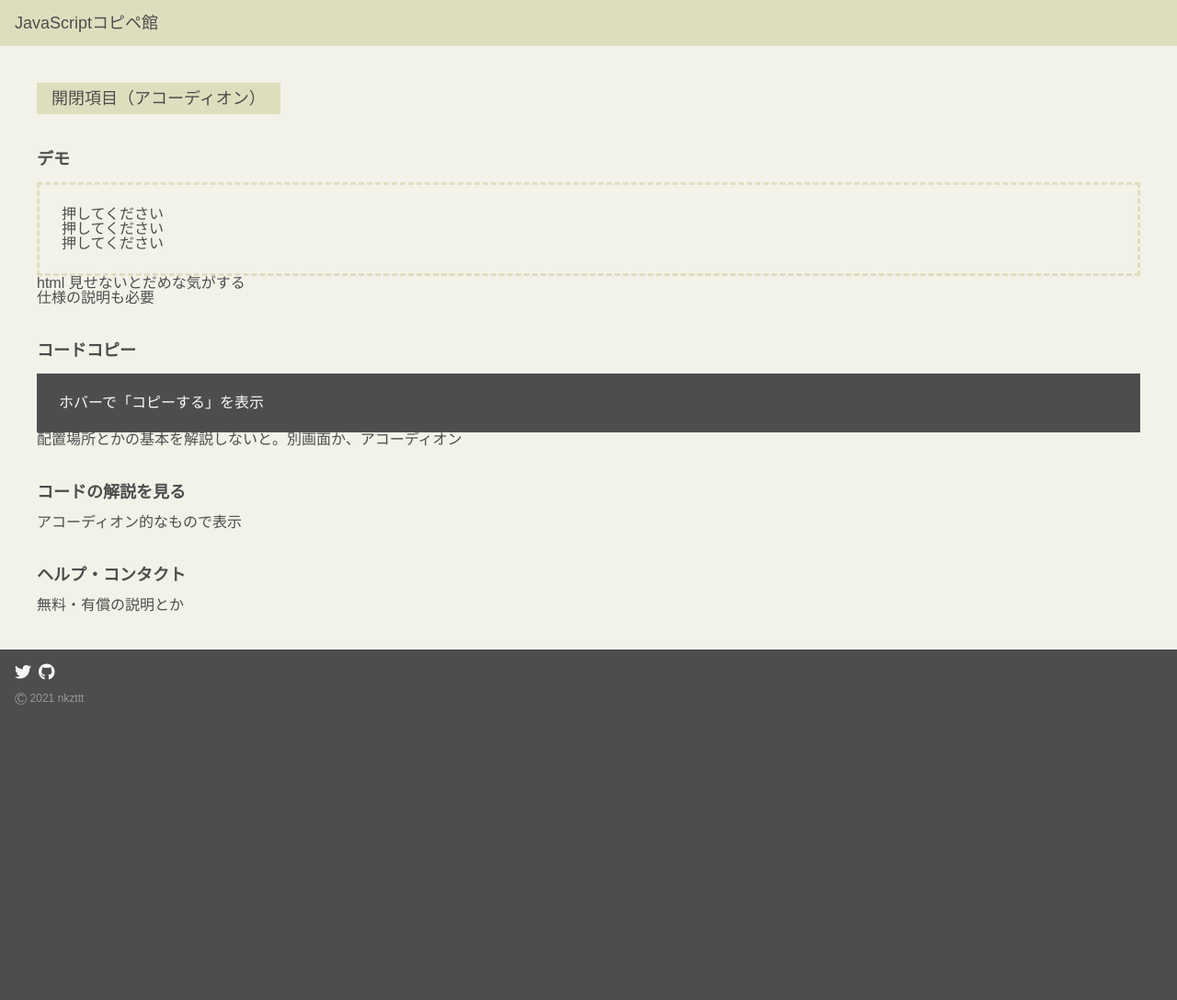
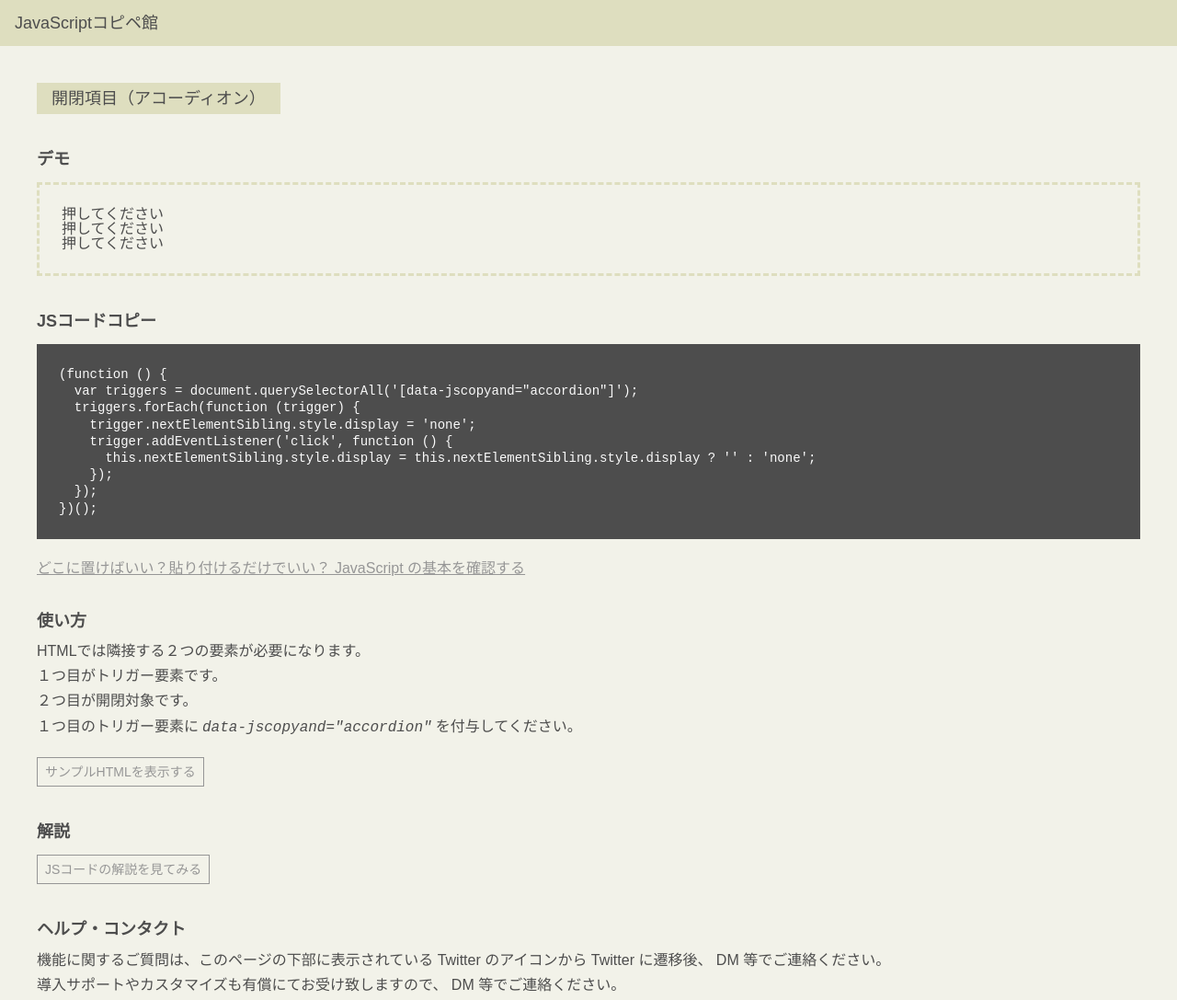
Before and after one commit to nkzttt/jscopyand, a website: page items/accordion.html in a window 1280 px wide. Shown: the top 1087 px of the page at 92% size. Before the commit the page ends 800 px from the top, so only its background shows below. Drawn offline with Linux system fonts and the light colour scheme; some packages are replaced by stand-ins of ours.

Commit message:
added contents for item page.

```diff
--- a/items/accordion.html
+++ b/items/accordion.html
@@ -18,38 +18,67 @@
     <h1 class="main__title">開閉項目（アコーディオン）</h1>
     <section class="itemSection">
       <h2 class="itemSection__title">デモ</h2>
-      <div class="demo">
-        <p data-js-trigger="accordion">押してください</p>
+      <div class="demo" data-js-selector="source" data-js-attributes="demoHtml">
+        <p data-jscopyand="accordion">押してください</p>
         <p>
           ありがとうございます！<br>
           あなたは１番目のアイテムを開きました！<br>
         </p>
-        <p data-js-trigger="accordion">押してください</p>
+        <p data-jscopyand="accordion">押してください</p>
         <p>
           ありがとうございます！<br>
           あなたは２番目のアイテムを開きました！<br>
         </p>
-        <p data-js-trigger="accordion">押してください</p>
+        <p data-jscopyand="accordion">押してください</p>
         <p>
           ありがとうございます！<br>
           あなたは３番目のアイテムを開きました！<br>
         </p>
       </div>
-      <p>html 見せないとだめな気がする</p>
-      <p>仕様の説明も必要</p>
     </section>
     <section class="itemSection">
-      <h2 class="itemSection__title">コードコピー</h2>
-      <div class="codes">ホバーで「コピーする」を表示</div>
-      <p>配置場所とかの基本を解説しないと。別画面か、アコーディオン</p>
+      <h2 class="itemSection__title">JSコードコピー</h2>
+      <div class="jscopyand">
+        <pre class="jscopyand__codes codes"><code data-js-selector="jscopyand"></code></pre>
+        <p class="jscopyand__help">
+          <a href="../helps/js.html" class="jscopyand__help__link">どこに置けばいい？貼り付けるだけでいい？ JavaScript の基本を確認する</a>
+        </p>
+      </div>
     </section>
     <section class="itemSection">
-      <h2 class="itemSection__title">コードの解説を見る</h2>
-      <div>アコーディオン的なもので表示</div>
+      <h2 class="itemSection__title">使い方</h2>
+      <div class="howToUse">
+        <p class="howToUse__description">
+          HTMLでは隣接する２つの要素が必要になります。<br>
+          １つ目がトリガー要素です。<br>
+          ２つ目が開閉対象です。<br>
+          １つ目のトリガー要素に<code class="inlineCode">data-jscopyand="accordion"</code>を付与してください。<br>
+        </p>
+        <div class="howToUse__html">
+          <p class="howToUse__html__trigger" data-js-selector="accordion" data-js-attributes="remove">サンプルHTMLを表示する</p>
+          <pre class="howToUse__html__body codes"><code data-js-selector="demoHtml"></code></pre>
+        </div>
+      </div>
+    </section>
+    <section class="itemSection">
+      <h2 class="itemSection__title">解説</h2>
+      <div class="jsDescription">
+        <p class="jsDescription__trigger" data-js-selector="accordion" data-js-attributes="remove">JSコードの解説を見てみる</p>
+        <p class="jsDescription__body">
+          このアコーディオンの機能は１画面で複数の設置を想定しています。<br>
+          まずは<code class="inlineCode">document.querySelectorAll</code>でトリガーとなる全ての要素を取得し、変数<code class="inlineCode">triggers</code>に格納します。<br>
+          続いて、<code class="inlineCode">triggers</code>に対して反復処理<code class="inlineCode">forEach</code>を行い、トリガー要素の次の要素を非表示にします。<br>
+          最後にトリガー要素が押された時の処理を<code class="inlineCode">addEventListener('click', function () {});</code>で登録します。<br>
+          処理内容は style に<code class="inlineCode">display: none;</code>が指定されていれば消す、指定されてなければ付与する、というものです。<br>
+        </p>
+      </div>
     </section>
     <section class="itemSection">
       <h2 class="itemSection__title">ヘルプ・コンタクト</h2>
-      <div>無料・有償の説明とか</div>
+      <p class="help">
+        機能に関するご質問は、このページの下部に表示されている Twitter のアイコンから Twitter に遷移後、 DM 等でご連絡ください。<br>
+        導入サポートやカスタマイズも有償にてお受け致しますので、 DM 等でご連絡ください。<br>
+      </p>
     </section>
   </main>
   <footer class="footer">
@@ -70,9 +99,9 @@
 </div>
 <!-- icons are on https://fontawesome.com/icons?d=gallery&m=free -->
 <script src="https://kit.fontawesome.com/f7818d968c.js" crossorigin="anonymous"></script>
-<script>
+<script data-js-selector="source" data-js-attributes="jscopyand">
   (function () {
-    var triggers = document.querySelectorAll('[data-js-trigger="accordion"]');
+    var triggers = document.querySelectorAll('[data-jscopyand="accordion"]');
     triggers.forEach(function (trigger) {
       trigger.nextElementSibling.style.display = 'none';
       trigger.addEventListener('click', function () {
@@ -81,5 +110,6 @@
     });
   })();
 </script>
+<script src="../script.js"></script>
 </body>
 </html>
--- /dev/null
+++ b/script.js
@@ -0,0 +1,39 @@
+/**
+ * displaying source codes
+ */
+(function () {
+  var sources = document.querySelectorAll('[data-js-selector="source"]');
+  sources.forEach(function (source) {
+    var codes = source.innerHTML
+      .split('\n')
+      .filter(function (code) {
+        return !/^\s*$/.test(code);;
+      });
+    var indentMatched = codes[0].match(/^\s+/);
+    var indentLength = indentMatched ? indentMatched[0].length : 0;
+    var replaceReg = new RegExp('^\\s{' + indentLength + '}');
+    codes = codes
+      .map(function (code) {
+        return code.replace(replaceReg, '');
+      })
+      .join('\n');
+    var insertTo = document.querySelector('[data-js-selector="' + source.dataset.jsAttributes + '"]');
+    insertTo.innerText = codes;
+  });
+})();
+
+/**
+ * accordion
+ */
+(function () {
+  var triggers = document.querySelectorAll('[data-js-selector="accordion"]');
+  triggers.forEach(function (trigger) {
+    trigger.nextElementSibling.style.display = 'none';
+    trigger.addEventListener('click', function () {
+      this.nextElementSibling.style.display = this.nextElementSibling.style.display ? '' : 'none';
+      if (this.dataset.jsAttributes === 'remove') {
+        this.style.display = 'none';
+      }
+    });
+  });
+})();
--- a/style.css
+++ b/style.css
@@ -34,6 +34,7 @@ body {
 
 .footer {
     padding: calc(var(--spacing-unit) * 2);
+    padding-bottom: calc(var(--spacing-unit) * 10);
     background: var(--color-black);
     color: var(--color-white);
 }
@@ -105,9 +106,61 @@ body {
     border: dashed 3px var(--color-visual-thick);
 }
 
+.jscopyand {}
+.jscopyand__codes {
+    margin-bottom: calc(var(--spacing-unit) * 3);
+}
+.jscopyand__help {}
+.jscopyand__help__link {
+    color: var(--color-gray);
+}
+
+.howToUse {}
+.howToUse__description {
+    margin-top: -0.35em;
+    margin-bottom: calc(var(--spacing-unit) * 3 - 0.35em);
+    line-height: 1.7;
+}
+.howToUse__html {}
+.howToUse__html__trigger {
+    display: table;
+    padding: var(--spacing-unit);
+    border: solid 1px var(--color-gray);
+    color: var(--color-gray);
+    font-size: var(--size-small);
+    cursor: pointer;
+}
+.howToUse__html__body {}
+
+.jsDescription {}
+.jsDescription__trigger {
+    display: table;
+    padding: var(--spacing-unit);
+    border: solid 1px var(--color-gray);
+    color: var(--color-gray);
+    font-size: var(--size-small);
+    cursor: pointer;
+}
+.jsDescription__body {
+    margin: -0.35em 0;
+    line-height: 1.7;
+}
+
+.help {
+    margin: -0.35em 0;
+    line-height: 1.7;
+}
+
+.inlineCode {
+    padding: 0 0.25em;
+    font-style: italic;
+}
+
 /* 仮スタイル - TODO: lib 検討 */
 .codes {
     padding: calc(var(--spacing-unit) * 3);
     background: var(--color-black);
     color: var(--color-white);
+    font-size: var(--size-small);
+    line-height: 1.3;
 }
```
Also changed, not shown: helps/js.html (added, +52 -0 lines).
